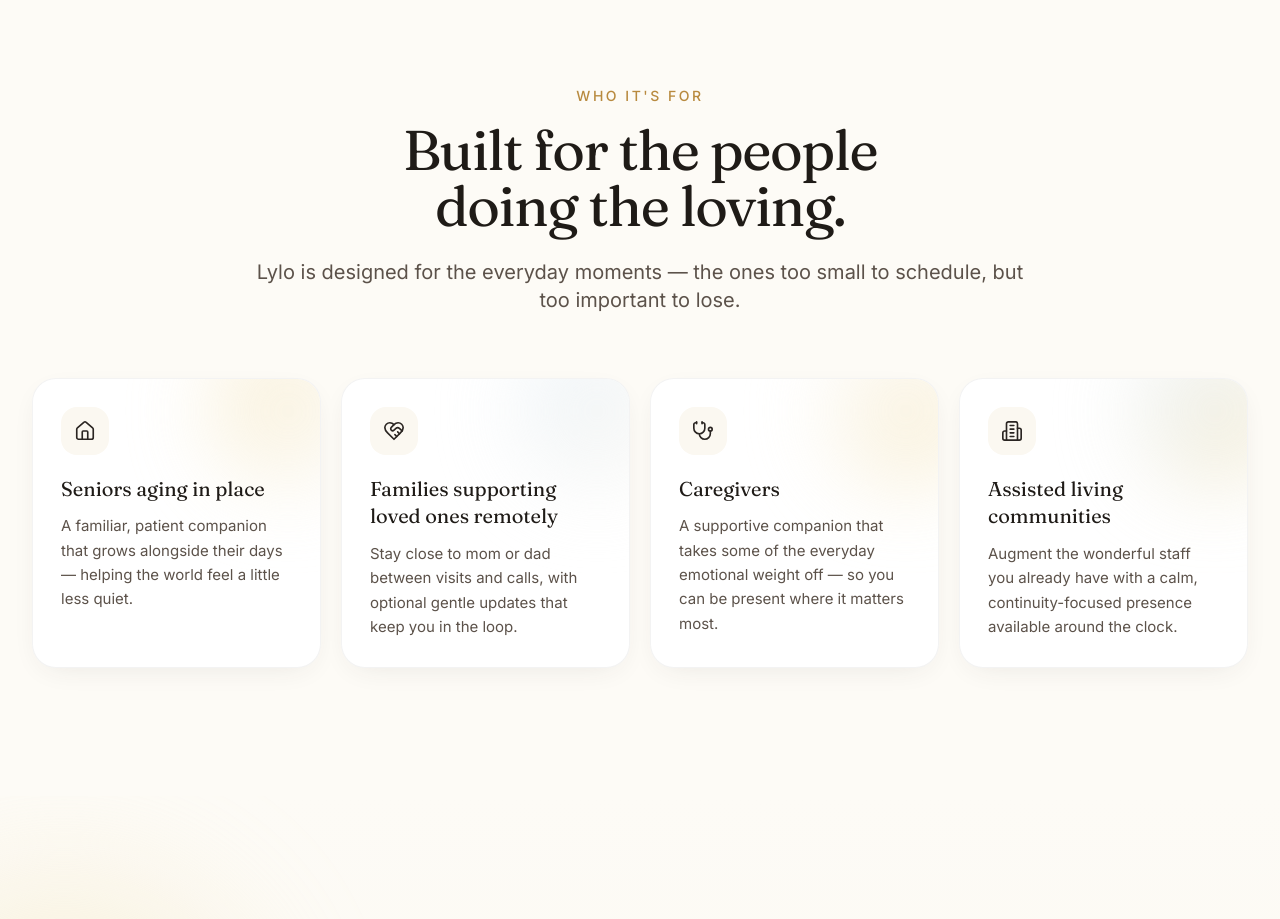
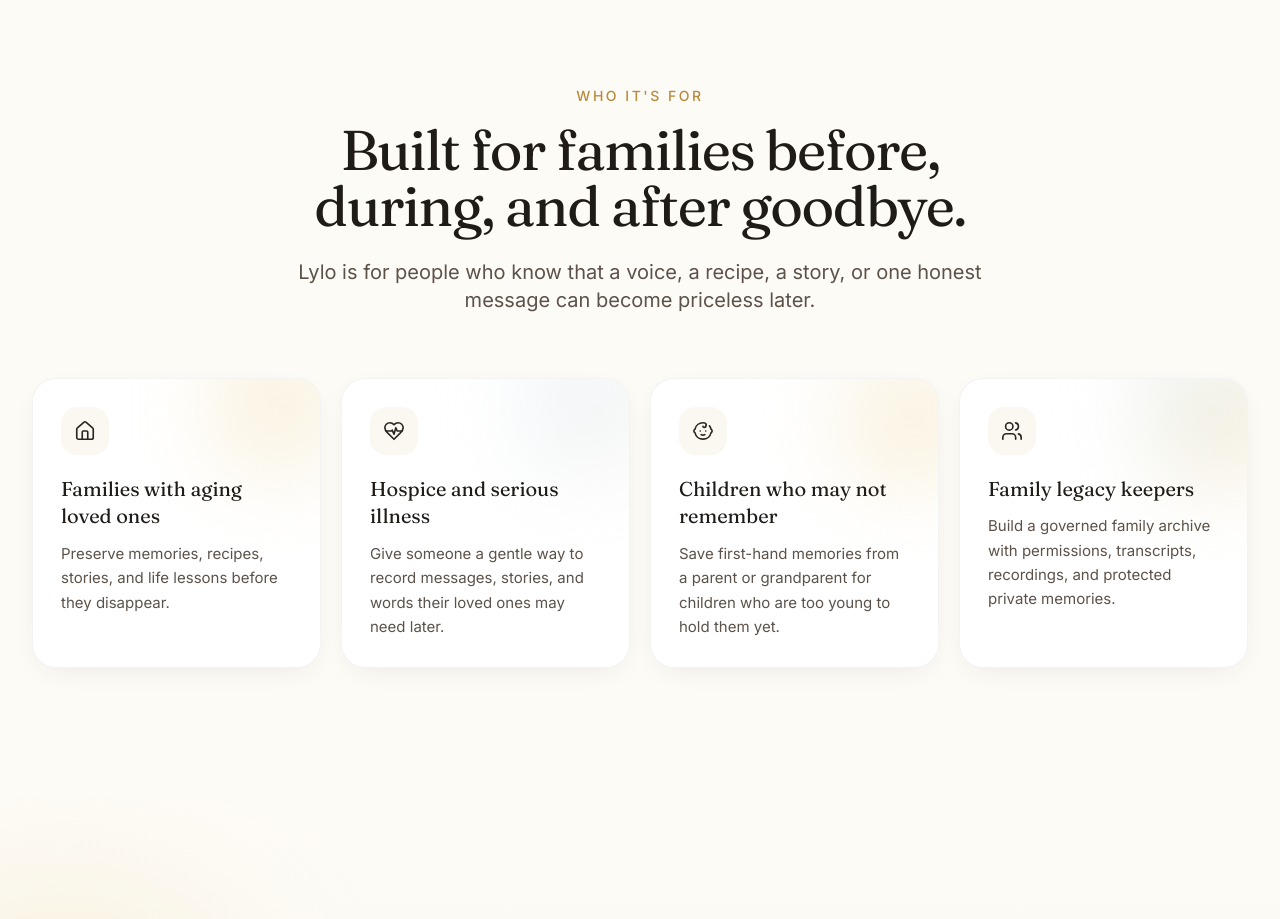
Before and after one commit to fatguylilcoat98/lylo-website, a Next.js app: page / in a window 1280 px wide. Shown: the part 4440-5359 px from the top of the page. Built offline with nearby package versions, Linux system fonts and the light colour scheme.

Commit message:
Update WhoFor.tsx

```diff
--- a/components/WhoFor.tsx
+++ b/components/WhoFor.tsx
@@ -1,32 +1,32 @@
 "use client";
 
 import { motion } from "framer-motion";
-import { Home, HeartHandshake, Stethoscope, Building2 } from "lucide-react";
+import { Baby, HeartPulse, Home, Users } from "lucide-react";
 import SectionHeader from "./SectionHeader";
 
 const audiences = [
   {
     icon: Home,
-    title: "Seniors aging in place",
-    body: "A familiar, patient companion that grows alongside their days — helping the world feel a little less quiet.",
+    title: "Families with aging loved ones",
+    body: "Preserve memories, recipes, stories, and life lessons before they disappear.",
     accent: "from-gold-100 to-cream-100",
   },
   {
-    icon: HeartHandshake,
-    title: "Families supporting loved ones remotely",
-    body: "Stay close to mom or dad between visits and calls, with optional gentle updates that keep you in the loop.",
+    icon: HeartPulse,
+    title: "Hospice and serious illness",
+    body: "Give someone a gentle way to record messages, stories, and words their loved ones may need later.",
     accent: "from-sky-100 to-cream-100",
   },
   {
-    icon: Stethoscope,
-    title: "Caregivers",
-    body: "A supportive companion that takes some of the everyday emotional weight off — so you can be present where it matters most.",
+    icon: Baby,
+    title: "Children who may not remember",
+    body: "Save first-hand memories from a parent or grandparent for children who are too young to hold them yet.",
     accent: "from-cream-100 to-gold-100",
   },
   {
-    icon: Building2,
-    title: "Assisted living communities",
-    body: "Augment the wonderful staff you already have with a calm, continuity-focused presence available around the clock.",
+    icon: Users,
+    title: "Family legacy keepers",
+    body: "Build a governed family archive with permissions, transcripts, recordings, and protected private memories.",
     accent: "from-sky-100 to-gold-100",
   },
 ];
@@ -37,8 +37,8 @@
       <div className="mx-auto max-w-7xl px-5 sm:px-8">
         <SectionHeader
           eyebrow="Who it's for"
-          title="Built for the people doing the loving."
-          subtitle="Lylo is designed for the everyday moments — the ones too small to schedule, but too important to lose."
+          title="Built for families before, during, and after goodbye."
+          subtitle="Lylo is for people who know that a voice, a recipe, a story, or one honest message can become priceless later."
         />
 
         <div className="mt-16 grid grid-cols-1 gap-5 sm:grid-cols-2 lg:grid-cols-4">
```
